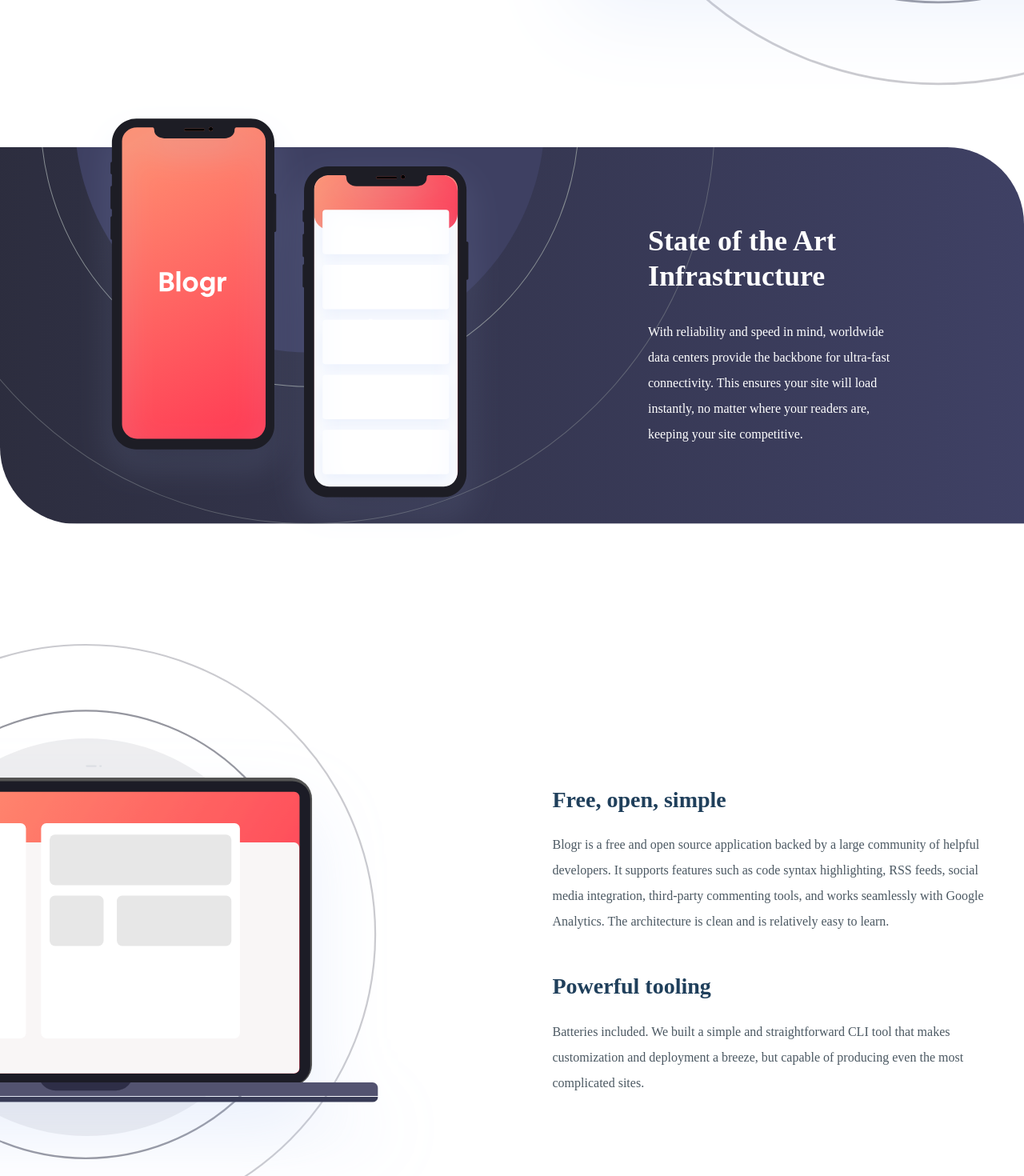
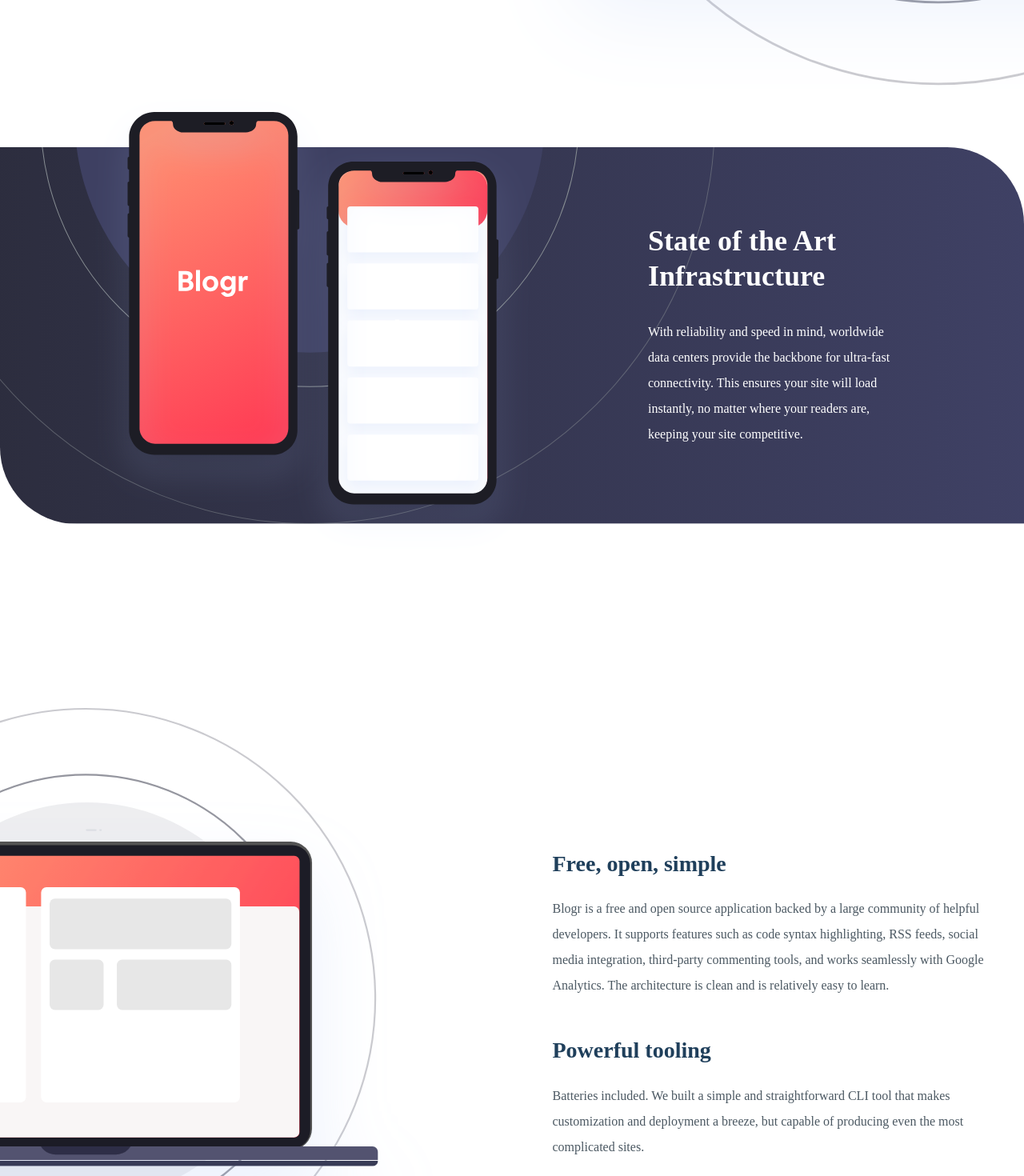
Before and after one commit to gylim0604/FrontEndMentor-Blogr-Landing-Page, a Next.js app: page / in a window 1280 px wide. Shown: the part 1300-2770 px from the top of the page at 80% size. Built offline with nearby package versions, Linux system fonts and the light colour scheme.

Commit message:
layout completed, need to update styling and responsive images

```diff
--- a/components/Section2.js
+++ b/components/Section2.js
@@ -1,13 +1,10 @@
-import { Flex, Heading, Image, Text } from '@chakra-ui/react';
+import { Flex, Heading, Image, Text, Box } from '@chakra-ui/react';
 import React from 'react';
 import WidthWrapper from './WidthWrapper';
 
 function Section2() {
     return (
         <Flex
-            flexDir='column'
-            px={{ base: '8vw', md: '10rem' }}
-            textAlign='center'
             bg={{
                 base: 'url(/bg-pattern-circles.svg),linear-gradient(hsl(237, 17%, 21%), hsl(237, 23%, 32%))',
                 md: 'url(/bg-pattern-circles.svg),linear-gradient(to right,hsl(237, 17%, 21%), hsl(237, 23%, 32%))',
@@ -20,20 +17,26 @@
             bgSize='160%'
             borderTopRightRadius='6rem'
             borderBottomLeftRadius='6rem'
-            position='relative'
             mt={{ base: '30rem', md: '0' }}
             mb={{ base: '5rem', md: '10rem' }}
             pt={{ base: '12.5rem', md: '6rem' }}
             pb={{ base: '10rem', md: '6rem' }}
             w='100%'
+            justifyContent='center'
+        >
+            <Box
+                maxW='1519px'
+                w='100%'
+                px={{ base: '8vw', md: '10rem' }}
+                position='relative'
             >
                 <Image
                     position='absolute'
                     src='/illustration-phones.svg'
                     alt='illustration of mobile phone with blogr template'
-                top={{ base: '-12.5rem', md: '-55px' }}
-                left={{ base: '50%', md: '100px' }}
-                h={{ base: 'auto', md: '550px' }}
+                    top={{ base: '-25rem', md: '-160px' }}
+                    left={{ base: '50%', md: '120px' }}
+                    h={{ base: 'auto', md: '570px' }}
                     w={{ base: '375px', md: 'auto' }}
                     transform={{ base: 'translateX(-50%)', md: 'unset' }}
                 />
@@ -48,12 +51,14 @@
                         State of the Art Infrastructure
                     </Heading>
                     <Text lineHeight={{ md: '2rem' }}>
-                    With reliability and speed in mind, worldwide data centers
-                    provide the backbone for ultra-fast connectivity. This
-                    ensures your site will load instantly, no matter where your
-                    readers are, keeping your site competitive.
+                        With reliability and speed in mind, worldwide data
+                        centers provide the backbone for ultra-fast
+                        connectivity. This ensures your site will load
+                        instantly, no matter where your readers are, keeping
+                        your site competitive.
                     </Text>
                 </Flex>
+            </Box>
         </Flex>
     );
 }
--- a/components/Section3.js
+++ b/components/Section3.js
@@ -6,8 +6,8 @@
     return (
         <Box
             px={{ base: '8vw', md: '10rem' }}
-            mt={{ base: '4rem', md: '10rem' }}
-            my={{ base: '0', md: '5rem' }}
+            // mt={{ base: '4rem', md: '10rem' }}
+            my={{ base: '0', md: '10rem' }}
             textAlign='center'
         >
             <Flex
```
Lines whose indentation alone changed are shown as unchanged.
